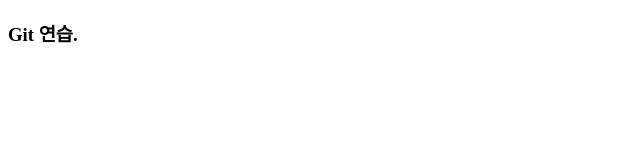
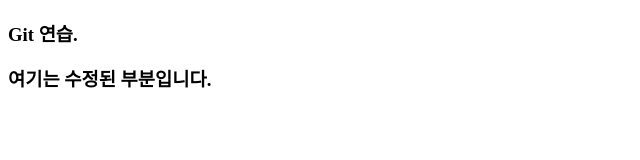
Before and after one commit to jwpumulo/html, a plain HTML site: page index.html in a window 1280 px wide. Shown: the whole page, without its empty margins (0-640 px from the left). Drawn offline with Linux system fonts and the light colour scheme.

Commit message:
수정됨

```diff
--- a/index.html
+++ b/index.html
@@ -7,6 +7,8 @@
 </head>
 <body>
   <h3>Git 연습.</h3>
+  <!-- 수정된 파일도 이력 등록 : unstage > stage > commit > push -->
+  <h3>여기는 수정된 부분입니다.</h3>
 
 </body>
 </html>
```
